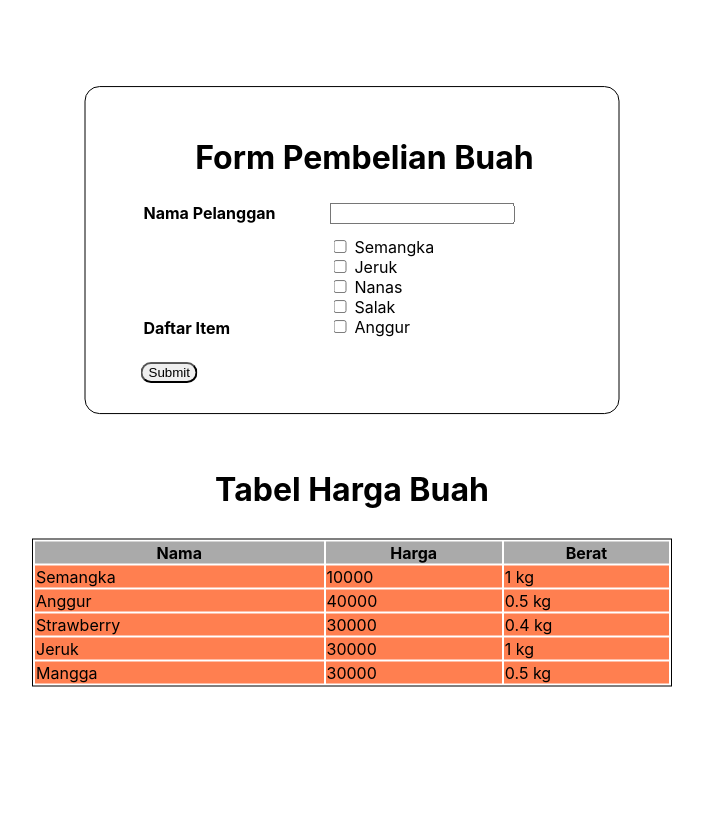
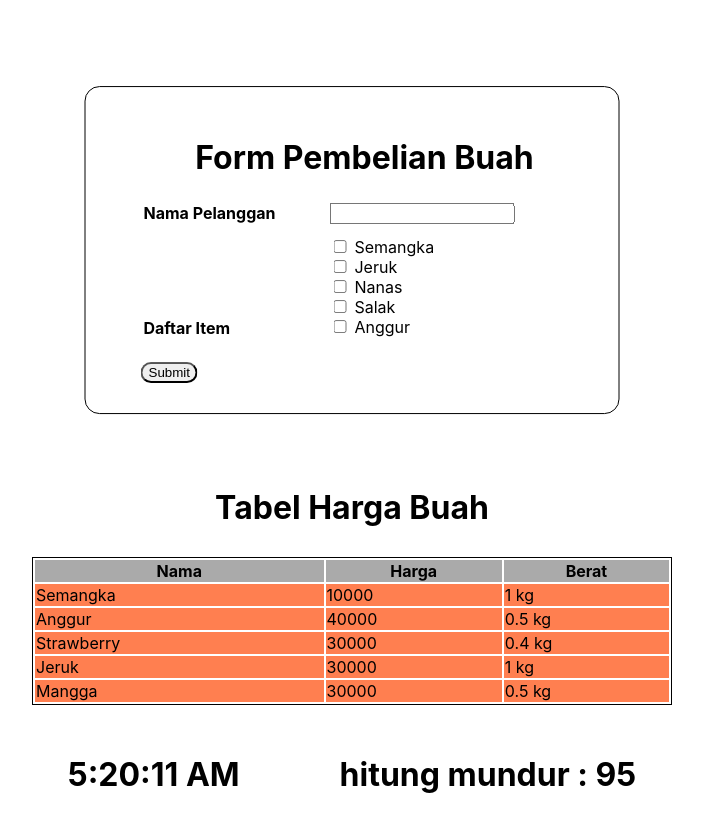
Before and after one commit to rezhariansyah/sanbercode-reactjs-0820-2, a React (Create React App) app: page / in a window 1280 px wide. Shown: the top 832 px of the page, without its empty margins (288-991 px from the left). Built offline with nearby package versions, Linux system fonts and the light colour scheme.

Commit message:
lifecycle method and state

```diff
--- a/src/App.js
+++ b/src/App.js
@@ -2,12 +2,14 @@ import React from "react";
 import Tugas9 from "./Tugas-9/Tugas9";
 import Tugas10 from "./Tugas-10/Tugas10";
 import data from "./Tugas-10/data";
+import Timer from "./Tugas-11/Timer";
 
 function App() {
   return (
     <>
       <Tugas9 />
       <Tugas10 data={data} />
+      <Timer />
     </>
   );
 }
--- a/src/Tugas-10/Tugas10.css
+++ b/src/Tugas-10/Tugas10.css
@@ -1,10 +1,9 @@
 .wrapper-tugas10 {
-  left: 50%;
   position: relative;
-  transform: translate(-50%, -50%);
-  top: 100px;
+  margin: auto;
+  top: 10px;
   width: 50%;
-  margin-bottom: 150px;
+  margin-bottom: 60px;
 }
 
 .table-tugas10 {
--- /dev/null
+++ b/src/Tugas-11/Timer.js
@@ -0,0 +1,49 @@
+import React, { Component } from "react";
+
+export default class Timer extends Component {
+  constructor(props) {
+    super(props);
+    this.state = {
+      time: 100,
+      date: new Date(),
+      show: true,
+    };
+  }
+  componentDidMount() {
+    if (this.props.start !== undefined) {
+      this.setState({ time: this.props.start });
+    }
+    this.timerID = setInterval(() => this.tick(), 1000);
+  }
+
+  tick() {
+    this.setState({
+      time: this.state.time - 1,
+      date: new Date(),
+    });
+
+    if (this.state.time === 0) {
+      clearInterval(this.timerID);
+      this.setState({
+        show: false,
+      });
+    }
+  }
+
+  render() {
+    return (
+      <>
+        {this.state.show ? (
+          <div style={{ textAlign: "center" }}>
+            <h1>
+              {this.state.date.toLocaleTimeString()}
+              <span style={{ paddingLeft: 100 }}>
+                hitung mundur : {this.state.time}
+              </span>
+            </h1>
+          </div>
+        ) : null}
+      </>
+    );
+  }
+}
```
